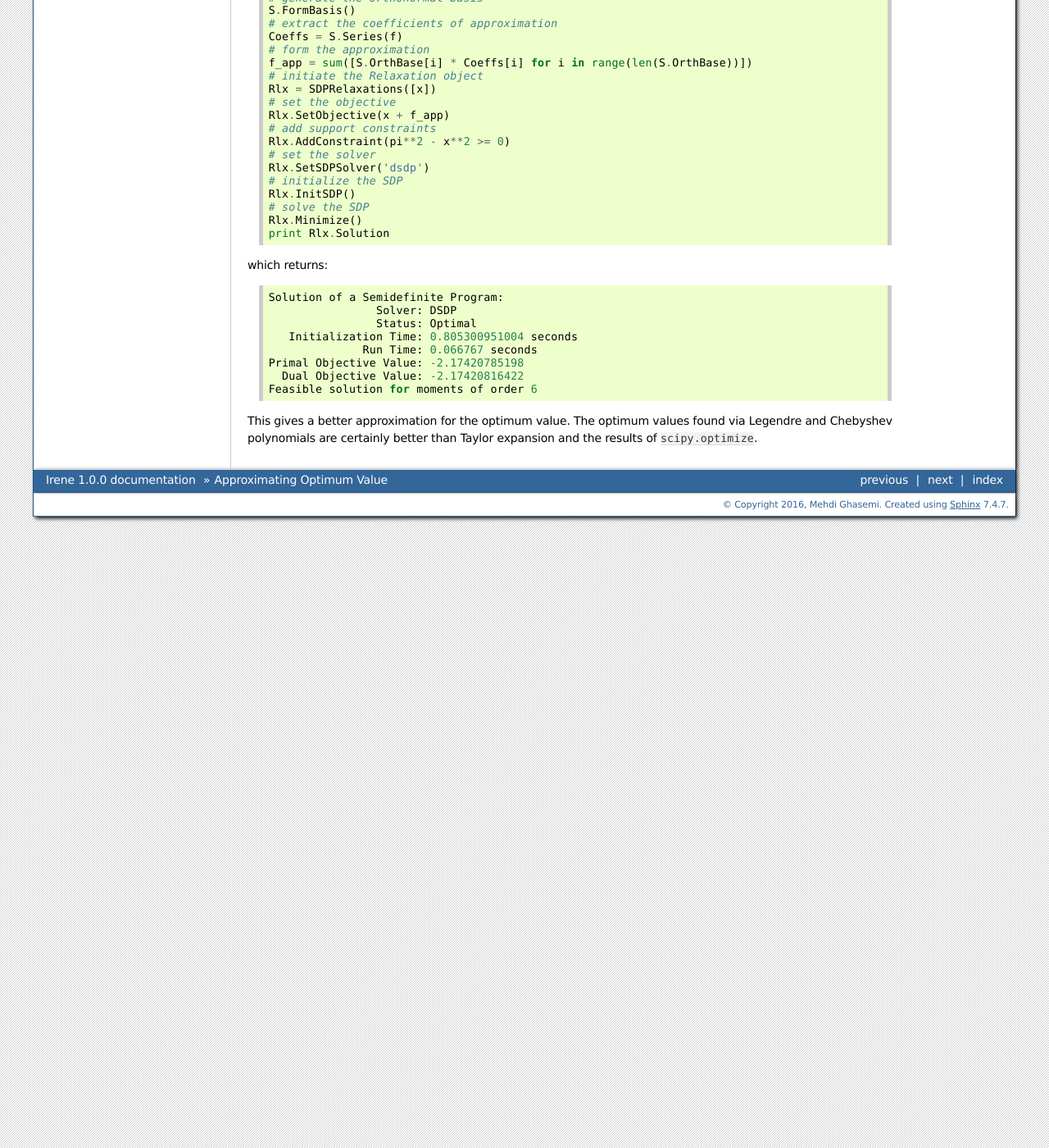
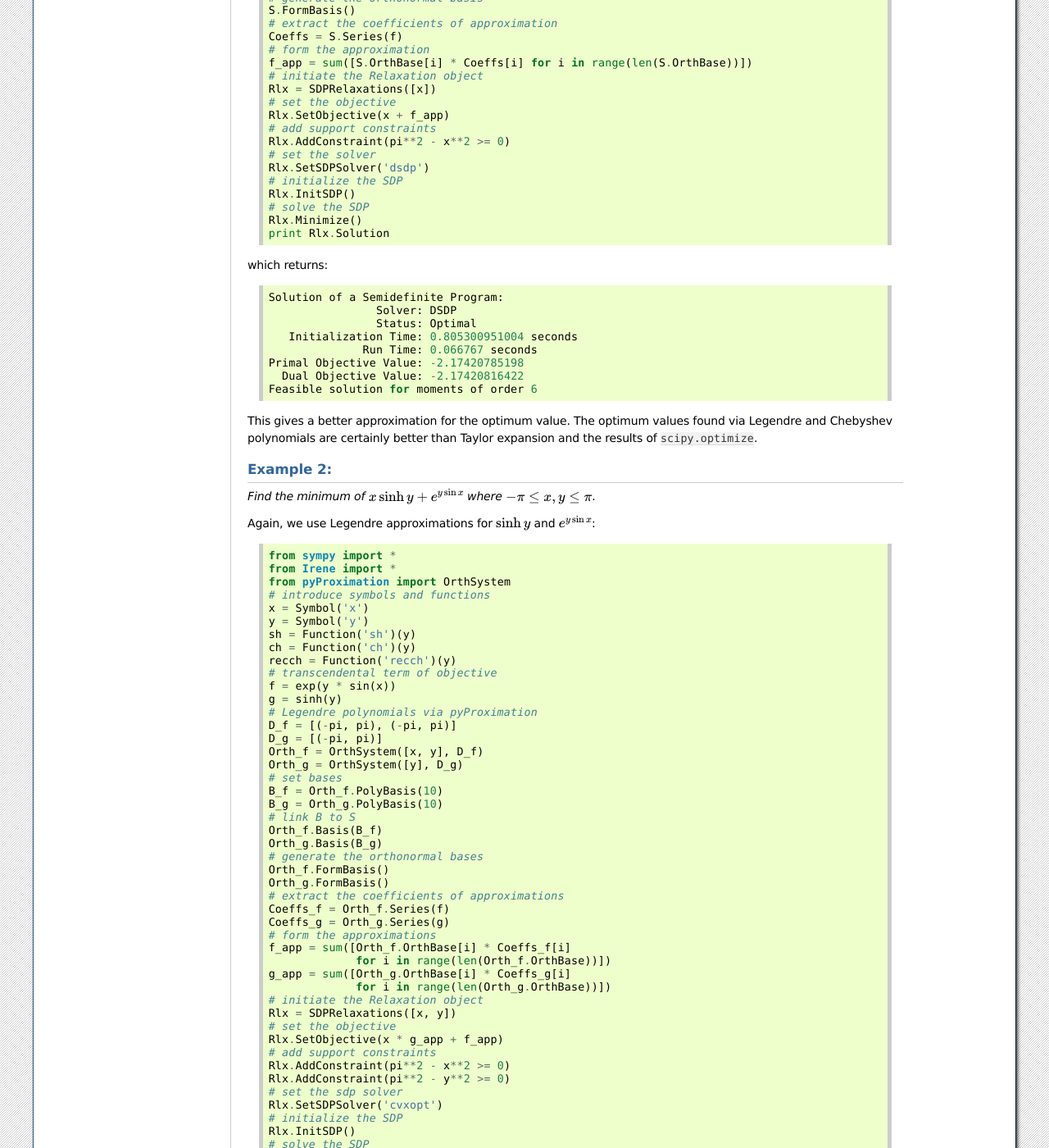
Before and after one commit to mghasemi/Irene, a Sphinx documentation site: the page built from doc/approx.rst, in a window 1280 px wide and 1400 px high, scrolled down 2821 px. Shown: the whole window at 82% size. Built offline with Sphinx 7.4.7, drawn with Linux system fonts in a browser that asks for light colours; some of the changed text lies outside the part shown.

Commit message:
5th example and modified documentation

```diff
--- a/doc/approx.rst
+++ b/doc/approx.rst
@@ -18,7 +18,7 @@
 The most common is that the radius of convergence of the Taylor expansion may be smaller than
 the feasibility region of the optimization problem.
 
-Example:
+Example 1:
 -------------------
 
 *Find the minimum of* :math:`x + e^{x\sin x}` *where* :math:`-\pi\leq x\leq \pi`.
@@ -205,3 +205,114 @@
 This gives a better approximation for the optimum value. The optimum values found via
 Legendre and Chebyshev polynomials are certainly better than Taylor expansion and the
 results of ``scipy.optimize``.
+
+Example 2:
+-------------------
+
+*Find the minimum of* :math:`x\sinh y + e^{y\sin x}` *where* :math:`-\pi\leq x, y\leq\pi`.
+
+Again, we use Legendre approximations for :math:`\sinh y` and :math:`e^{y\sin x}`::
+
+	from sympy import *
+	from Irene import *
+	from pyProximation import OrthSystem
+	# introduce symbols and functions
+	x = Symbol('x')
+	y = Symbol('y')
+	sh = Function('sh')(y)
+	ch = Function('ch')(y)
+	recch = Function('recch')(y)
+	# transcendental term of objective
+	f = exp(y * sin(x))
+	g = sinh(y)
+	# Legendre polynomials via pyProximation
+	D_f = [(-pi, pi), (-pi, pi)]
+	D_g = [(-pi, pi)]
+	Orth_f = OrthSystem([x, y], D_f)
+	Orth_g = OrthSystem([y], D_g)
+	# set bases
+	B_f = Orth_f.PolyBasis(10)
+	B_g = Orth_g.PolyBasis(10)
+	# link B to S
+	Orth_f.Basis(B_f)
+	Orth_g.Basis(B_g)
+	# generate the orthonormal bases
+	Orth_f.FormBasis()
+	Orth_g.FormBasis()
+	# extract the coefficients of approximations
+	Coeffs_f = Orth_f.Series(f)
+	Coeffs_g = Orth_g.Series(g)
+	# form the approximations
+	f_app = sum([Orth_f.OrthBase[i] * Coeffs_f[i]
+	             for i in range(len(Orth_f.OrthBase))])
+	g_app = sum([Orth_g.OrthBase[i] * Coeffs_g[i]
+	             for i in range(len(Orth_g.OrthBase))])
+	# initiate the Relaxation object
+	Rlx = SDPRelaxations([x, y])
+	# set the objective
+	Rlx.SetObjective(x * g_app + f_app)
+	# add support constraints
+	Rlx.AddConstraint(pi**2 - x**2 >= 0)
+	Rlx.AddConstraint(pi**2 - y**2 >= 0)
+	# set the sdp solver
+	Rlx.SetSDPSolver('cvxopt')
+	# initialize the SDP
+	Rlx.InitSDP()
+	# solve the SDP
+	Rlx.Minimize()
+	print Rlx.Solution
+	# using scipy
+	from scipy.optimize import minimize
+	fun = lambda x: x[0] * sinh(x[1]) + exp(x[1] * sin(x[0]))
+	cons = (
+	    {'type': 'ineq', 'fun': lambda x: pi**2 - x[0]**2},
+	    {'type': 'ineq', 'fun': lambda x: pi**2 - x[1]**2}
+	)
+	sol1 = minimize(fun, (0, 0), method='COBYLA', constraints=cons)
+	sol2 = minimize(fun, (0, 0), method='SLSQP', constraints=cons)
+	print "solution according to 'COBYLA':"
+	print sol1
+	print "solution according to 'SLSQP':"
+	print sol2
+	# particle swarm optimization
+	from pyswarm import pso
+	lb = [-3.3, -3.3]
+	ub = [3.3, 3.3]
+	cns = [cons[0]['fun'], cons[1]['fun']]
+	print "PSO:"
+	print pso(fun, lb, ub, ieqcons=cns)
+
+The result will be::
+
+	Solution of a Semidefinite Program:
+	                Solver: CVXOPT
+	                Status: Optimal
+	   Initialization Time: 18.4279370308 seconds
+	              Run Time: 0.123869 seconds
+	Primal Objective Value: -35.3574475835
+	  Dual Objective Value: -35.3574473266
+	Feasible solution for moments of order 5
+
+	solution according to 'COBYLA':
+	     fun: 1.0
+	   maxcv: 0.0
+	 message: 'Optimization terminated successfully.'
+	    nfev: 13
+	  status: 1
+	 success: True
+	       x: array([ 0.,  0.])
+	solution according to 'SLSQP':
+	     fun: 1
+	     jac: array([ 0.,  0.,  0.])
+	 message: 'Optimization terminated successfully.'
+	    nfev: 4
+	     nit: 1
+	    njev: 1
+	  status: 0
+	 success: True
+	       x: array([ 0.,  0.])
+	PSO:
+	Stopping search: Swarm best position change less than 1e-08
+	(array([ 3.14159265, -3.14159265]), -35.281434655101151)
+
+which shows a significant improvement compare to results of ``scipi.minimize``.
--- a/doc/optim.rst
+++ b/doc/optim.rst
@@ -128,6 +128,7 @@
 The following program uses relaxation of degree 3 and `sdpa` to solve the above problem::
 
 	from sympy import *
+	from Irene import *
 	# introduce variables
 	x = Symbol('x')
 	y = Symbol('y')
@@ -239,6 +240,7 @@
 `pyswarm <https://github.com/asciimoo/pyswarm>`_::
 
 	from sympy import *
+	from Irene import *
 	# introduce variables
 	x = Symbol('x')
 	y = Symbol('y')
@@ -352,6 +354,7 @@
 the optimization problem. We also compare the outcome of ``SDPRelaxations`` with ``scipy`` and ``pyswarm``::
 
 	from sympy import *
+	from Irene import *
 	# introduce variables
 	x = Symbol('x')
 	f = Function('f')(x)
--- a/doc/sdp.rst
+++ b/doc/sdp.rst
@@ -148,6 +148,7 @@
 The following code solves the above program::
 
 	from numpy import matrix
+	from Irene import sdp
 	b = [1, -1, 1]
 	C = [matrix([[-33, 9], [9, -26]]),
 	     matrix([[-14, -9, -40], [-9, -91, -10], [-40, -10, -15]])]
```
Also changed, not shown: 3 other files.
